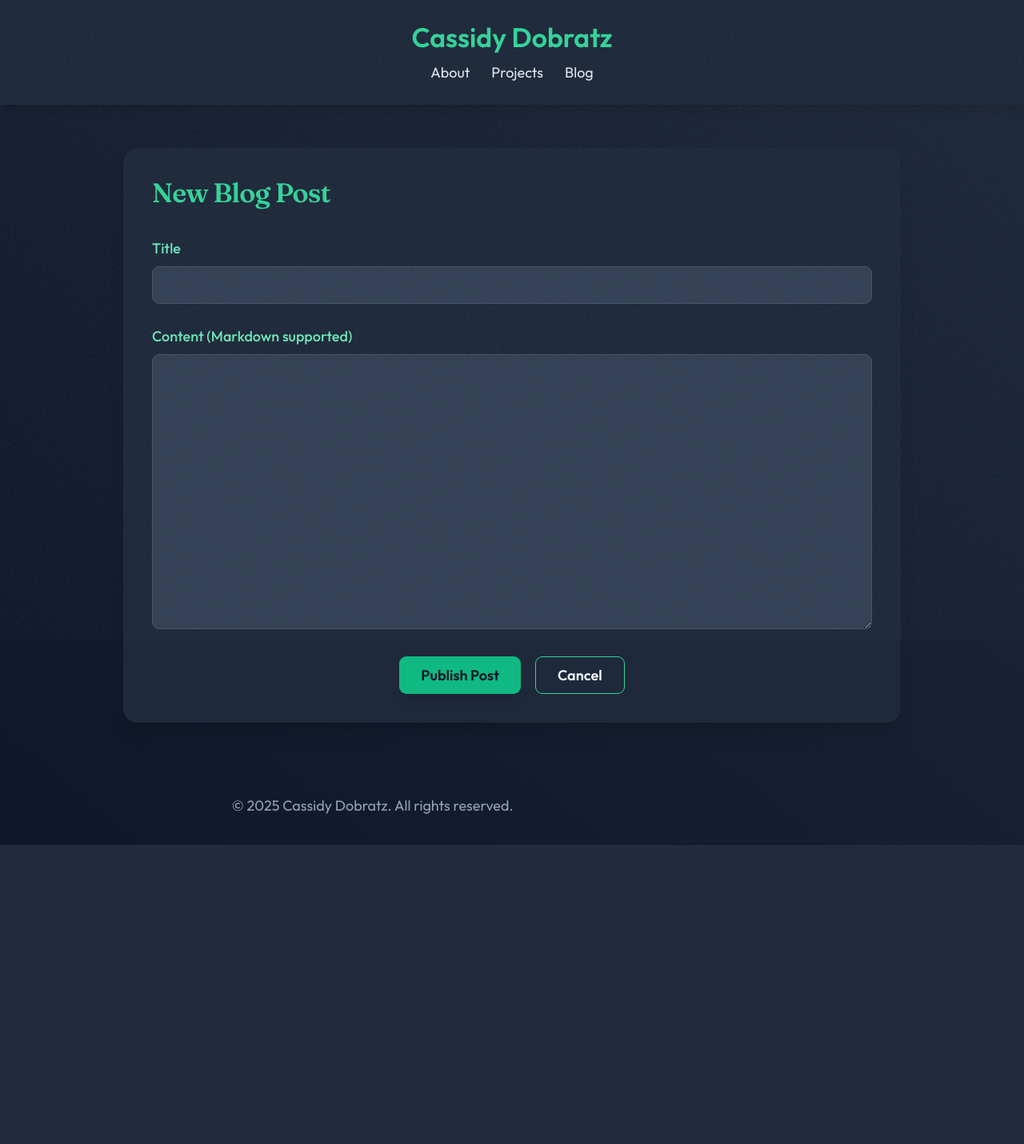
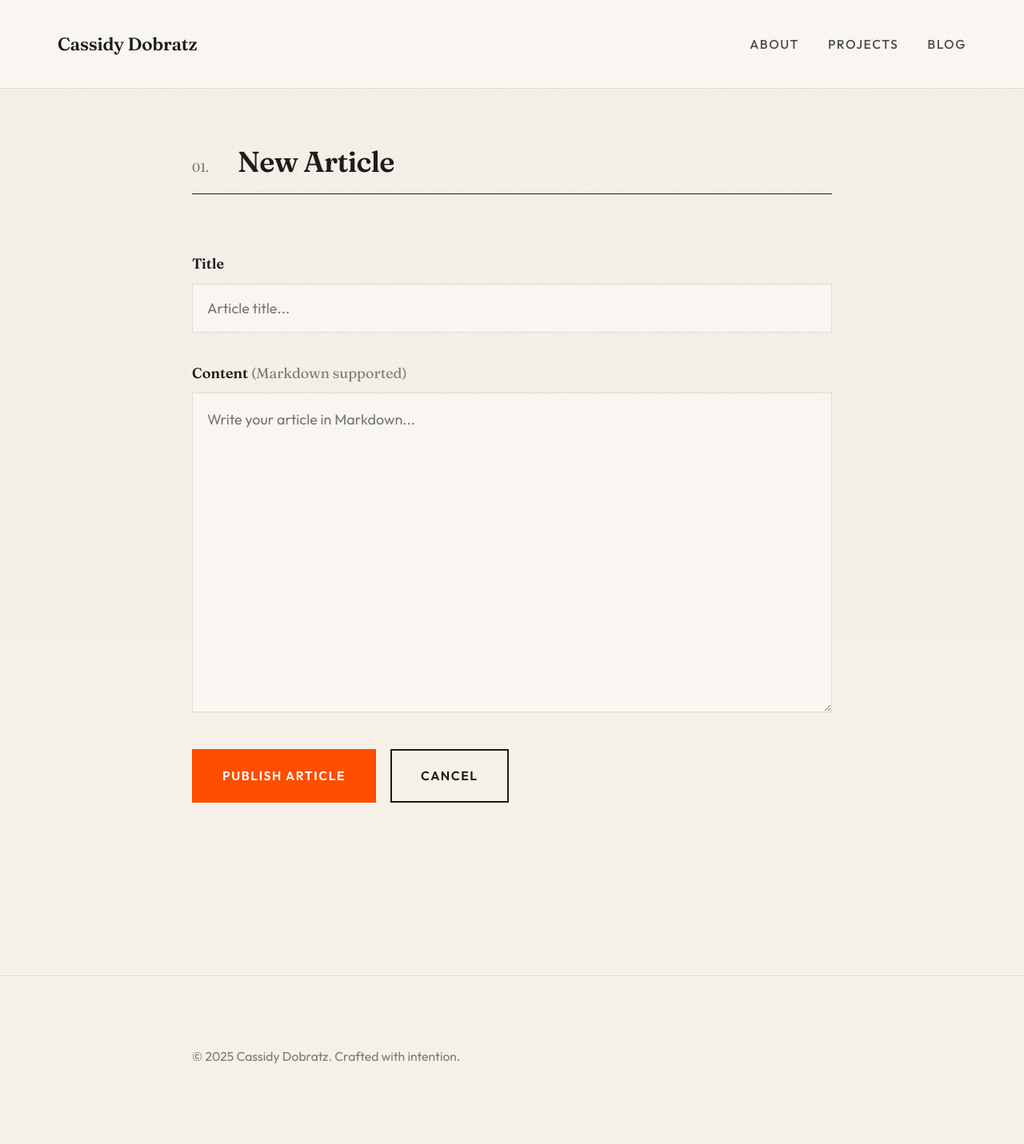
Before and after one commit to cdobratz/CassidyBlog, a Flask app: page /blog/new in a window 1280 px wide. Shown: the whole page at 80% size. Before the commit the page ends 1057 px from the top, so only its background shows below. Run offline with Flask 3, Linux system fonts and the light colour scheme; some libraries are stand-ins or nearby versions.

Commit message:
Add editorial-styled SVG favicon
- Create new SVG favicon with warm paper background
- Vermillion accent bar matching design system
- Serif C letterform inspired by Fraunces typography
- Update all templates to use SVG favicon
- Complete new_post.html redesign for consistency

🤖 Generated with [Claude Code](https://claude.com/claude-code)

Co-Authored-By: Claude <noreply@anthropic.com>

```diff
--- a/templates/about.html
+++ b/templates/about.html
@@ -5,7 +5,7 @@
     <title>About | Cassidy Dobratz</title>
     <meta name="viewport" content="width=device-width, initial-scale=1.0">
     <link rel="stylesheet" href="{{ url_for('static', filename='styles.css') }}">
-    <link rel="icon" href="{{ url_for('static', filename='favicon.ico') }}">
+    <link rel="icon" type="image/svg+xml" href="{{ url_for('static', filename='favicon.svg') }}">
 </head>
 <body>
     <!-- Custom cursor -->
--- a/templates/blog.html
+++ b/templates/blog.html
@@ -5,7 +5,7 @@
     <title>Blog | Cassidy Dobratz</title>
     <meta name="viewport" content="width=device-width, initial-scale=1.0">
     <link rel="stylesheet" href="{{ url_for('static', filename='styles.css') }}">
-    <link rel="icon" href="{{ url_for('static', filename='favicon.ico') }}">
+    <link rel="icon" type="image/svg+xml" href="{{ url_for('static', filename='favicon.svg') }}">
 </head>
 <body>
     <!-- Custom cursor -->
--- a/templates/index.html
+++ b/templates/index.html
@@ -5,7 +5,7 @@
     <meta name="viewport" content="width=device-width, initial-scale=1.0">
     <title>Cassidy Dobratz — Data & ML Engineer</title>
     <link rel="stylesheet" href="{{ url_for('static', filename='styles.css') }}">
-    <link rel="icon" href="{{ url_for('static', filename='favicon.ico') }}">
+    <link rel="icon" type="image/svg+xml" href="{{ url_for('static', filename='favicon.svg') }}">
 </head>
 <body>
     <!-- Custom cursor -->
--- a/templates/new_post.html
+++ b/templates/new_post.html
@@ -3,45 +3,124 @@
 <head>
     <meta charset="UTF-8">
     <meta name="viewport" content="width=device-width, initial-scale=1.0">
-    <title>New Post | Cassidy Dobratz</title>
+    <title>New Article | Cassidy Dobratz</title>
     <link rel="stylesheet" href="{{ url_for('static', filename='styles.css') }}">
-    <script src="https://cdn.tailwindcss.com"></script>
-    <link rel="icon" href="{{ url_for('static', filename='favicon.ico') }}">
+    <link rel="icon" type="image/svg+xml" href="{{ url_for('static', filename='favicon.svg') }}">
+    <style>
+        .form-input {
+            width: 100%;
+            padding: 1rem;
+            background: var(--bg-cream);
+            border: 1px solid var(--border-light);
+            color: var(--text-primary);
+            font-family: var(--font-body);
+            font-size: 1rem;
+            transition: border-color 0.3s ease;
+        }
+        .form-input:focus {
+            outline: none;
+            border-color: var(--accent-vermillion);
+        }
+        .form-textarea {
+            min-height: 400px;
+            resize: vertical;
+            line-height: 1.7;
+        }
+        .form-label {
+            display: block;
+            font-family: var(--font-display);
+            font-size: 1rem;
+            font-weight: 600;
+            margin-bottom: 0.5rem;
+            color: var(--text-primary);
+        }
+        .form-group {
+            margin-bottom: 2rem;
+        }
+    </style>
 </head>
-<body class="bg-gradient-to-tr from-slate-900 to-slate-800 min-h-screen text-slate-100">
-    <header class="bg-slate-800 shadow-lg">
-        <div class="max-w-5xl mx-auto px-4 py-6 flex flex-col items-center">
-            <a href="{{ url_for('index') }}" class="text-3xl font-bold text-emerald-400 mb-2">Cassidy Dobratz</a>
-            <nav class="flex gap-6 text-slate-200">
-                <a href="{{ url_for('about') }}" class="hover:text-emerald-400 transition">About</a>
-                <a href="{{ url_for('projects') }}" class="hover:text-emerald-400 transition">Projects</a>
-                <a href="{{ url_for('blog') }}" class="hover:text-emerald-400 transition">Blog</a>
-            </nav>
-        </div>
+<body>
+    <!-- Custom cursor -->
+    <div class="cursor"></div>
+    <div class="cursor-follower"></div>
+
+    <!-- Header -->
+    <header class="site-header">
+        <a href="{{ url_for('index') }}" class="site-logo">Cassidy Dobratz</a>
+        <nav class="site-nav">
+            <a href="{{ url_for('about') }}" class="link-underline">About</a>
+            <a href="{{ url_for('projects') }}" class="link-underline">Projects</a>
+            <a href="{{ url_for('blog') }}" class="link-underline">Blog</a>
+        </nav>
     </header>
 
-    <main class="max-w-4xl mx-auto px-4 py-12">
-        <section class="bg-slate-800 rounded-2xl shadow-xl p-8">
-            <h2 class="text-3xl font-semibold mb-8 text-emerald-400 tracking-tight">New Blog Post</h2>
-            <form method="POST" class="space-y-6">
-                <div>
-                    <label for="title" class="block text-emerald-300 font-medium mb-2">Title</label>
-                    <input type="text" id="title" name="title" required class="w-full px-4 py-2 bg-slate-700 border border-slate-600 rounded-lg text-slate-100 focus:ring-emerald-400 focus:border-emerald-400">
+    <main>
+        <div style="max-width: 800px; margin: 0 auto;">
+            <div class="section-header animate-slide-left">
+                <span class="section-number">01.</span>
+                <h2 class="section-title">New Article</h2>
+            </div>
+
+            <form method="POST" class="animate-fade-up delay-2">
+                <div class="form-group">
+                    <label for="title" class="form-label">Title</label>
+                    <input type="text" id="title" name="title" required class="form-input" placeholder="Article title...">
                 </div>
-                <div>
-                    <label for="content" class="block text-emerald-300 font-medium mb-2">Content (Markdown supported)</label>
-                    <textarea id="content" name="content" rows="12" required class="w-full px-4 py-2 bg-slate-700 border border-slate-600 rounded-lg text-slate-100 focus:ring-emerald-400 focus:border-emerald-400 resize-vertical"></textarea>
+                <div class="form-group">
+                    <label for="content" class="form-label">Content <span style="font-weight: 400; color: var(--text-muted);">(Markdown supported)</span></label>
+                    <textarea id="content" name="content" required class="form-input form-textarea" placeholder="Write your article in Markdown..."></textarea>
                 </div>
-                <div class="flex gap-4 justify-center">
-                    <button type="submit" class="px-6 py-2 rounded-lg bg-emerald-500 hover:bg-emerald-400 text-slate-900 font-semibold shadow-lg transition">Publish Post</button>
-                    <a href="{{ url_for('blog') }}" class="px-6 py-2 rounded-lg border border-emerald-400 hover:bg-emerald-600 hover:text-white font-semibold transition">Cancel</a>
+                <div style="display: flex; gap: 1rem; justify-content: flex-start;">
+                    <button type="submit" class="btn btn-primary">Publish Article</button>
+                    <a href="{{ url_for('blog') }}" class="btn">Cancel</a>
                 </div>
             </form>
-        </section>
+        </div>
     </main>
 
-    <footer class="max-w-5xl mx-auto px-4 py-8 text-center text-slate-400">
-        <p>&copy; 2025 Cassidy Dobratz. All rights reserved.</p>
+    <footer class="site-footer">
+        <p>&copy; 2025 Cassidy Dobratz. Crafted with intention.</p>
     </footer>
+
+    <!-- Custom cursor script -->
+    <script>
+        const cursor = document.querySelector('.cursor');
+        const follower = document.querySelector('.cursor-follower');
+
+        let mouseX = 0, mouseY = 0;
+        let cursorX = 0, cursorY = 0;
+        let followerX = 0, followerY = 0;
+
+        document.addEventListener('mousemove', (e) => {
+            mouseX = e.clientX;
+            mouseY = e.clientY;
+        });
+
+        function animate() {
+            cursorX += (mouseX - cursorX) * 0.2;
+            cursorY += (mouseY - cursorY) * 0.2;
+            followerX += (mouseX - followerX) * 0.1;
+            followerY += (mouseY - followerY) * 0.1;
+
+            cursor.style.transform = `translate(${cursorX - 6}px, ${cursorY - 6}px)`;
+            follower.style.transform = `translate(${followerX - 20}px, ${followerY - 20}px)`;
+
+            requestAnimationFrame(animate);
+        }
+        animate();
+
+        const interactives = document.querySelectorAll('a, button, .btn, input, textarea');
+        interactives.forEach(el => {
+            el.addEventListener('mouseenter', () => {
+                follower.style.width = '60px';
+                follower.style.height = '60px';
+                follower.style.transform = `translate(${followerX - 30}px, ${followerY - 30}px)`;
+            });
+            el.addEventListener('mouseleave', () => {
+                follower.style.width = '40px';
+                follower.style.height = '40px';
+            });
+        });
+    </script>
 </body>
 </html>
--- a/templates/post.html
+++ b/templates/post.html
@@ -5,7 +5,7 @@
     <meta name="viewport" content="width=device-width, initial-scale=1.0">
     <title>{{ post.title }} | Cassidy Dobratz</title>
     <link rel="stylesheet" href="{{ url_for('static', filename='styles.css') }}">
-    <link rel="icon" href="{{ url_for('static', filename='favicon.ico') }}">
+    <link rel="icon" type="image/svg+xml" href="{{ url_for('static', filename='favicon.svg') }}">
 </head>
 <body>
     <!-- Custom cursor -->
--- a/templates/projects.html
+++ b/templates/projects.html
@@ -5,7 +5,7 @@
     <title>Projects | Cassidy Dobratz</title>
     <meta name="viewport" content="width=device-width, initial-scale=1.0">
     <link rel="stylesheet" href="{{ url_for('static', filename='styles.css') }}">
-    <link rel="icon" href="{{ url_for('static', filename='favicon.ico') }}">
+    <link rel="icon" type="image/svg+xml" href="{{ url_for('static', filename='favicon.svg') }}">
 </head>
 <body>
     <!-- Custom cursor -->
```
Also changed, not shown: static/favicon.svg (added).
